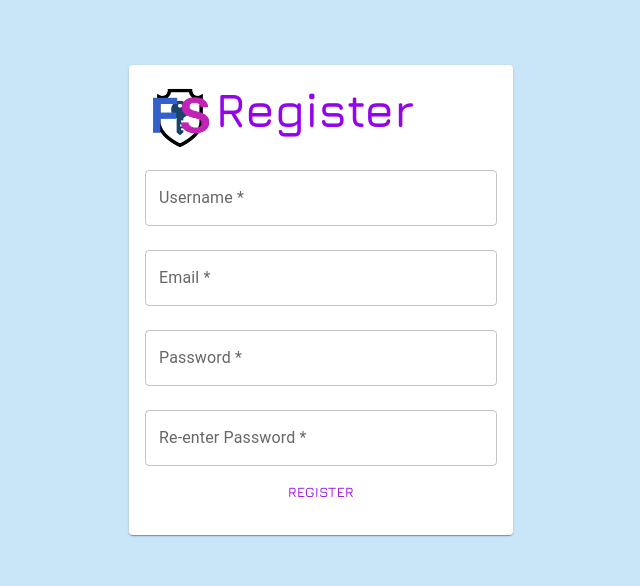
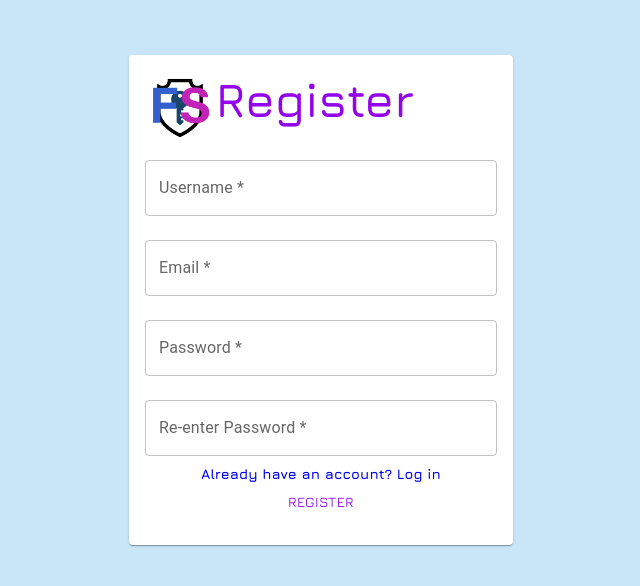
Before and after one commit to Gipfelienjoyer/-FaithSafeWeb, a React (Create React App) app: page /register in a window 1280 px wide. Shown: the top 586 px of the page, without its empty margins (319-959 px from the left). Built offline with nearby package versions, Linux system fonts and the light colour scheme.

Commit message:
design register

```diff
--- a/src/02-organisms/RegisterForm.tsx
+++ b/src/02-organisms/RegisterForm.tsx
@@ -32,6 +32,7 @@ export default function RegisterForm({initialValues, validationSchema, onSubmit}
                     <FormikTextField name="email" label="Email *"/>
                     <FormikTextField name="password" label="Password *" type="password"/>
                     <FormikTextField name="validatePassword" label="Re-enter Password *" type="password"/>
+                    <Typography variant={"body2"}><b><a href="/login" style={{ textDecoration: 'none' }}>Already have an account? Log in</a></b></Typography>
                     <Button type="submit" disabled={isSubmitting}>
                         {isSubmitting ? 'Registering...' : 'Register'}
                     </Button>
--- a/src/Theme.ts
+++ b/src/Theme.ts
@@ -11,6 +11,10 @@ const theme = createTheme({
         },
     },
     typography: {
+        body2: {
+            fontFamily: 'Jura, sans-serif',
+            color: '#283593',
+        },
         h6: {
             fontFamily: 'Jura, sans-serif',
         },
```
